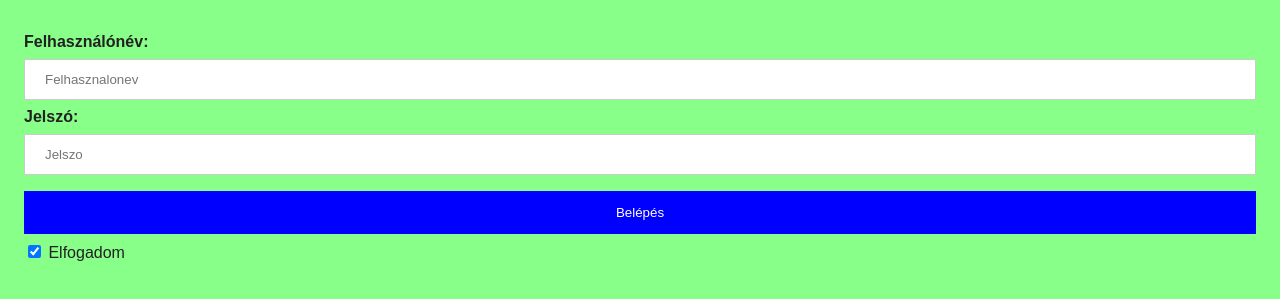
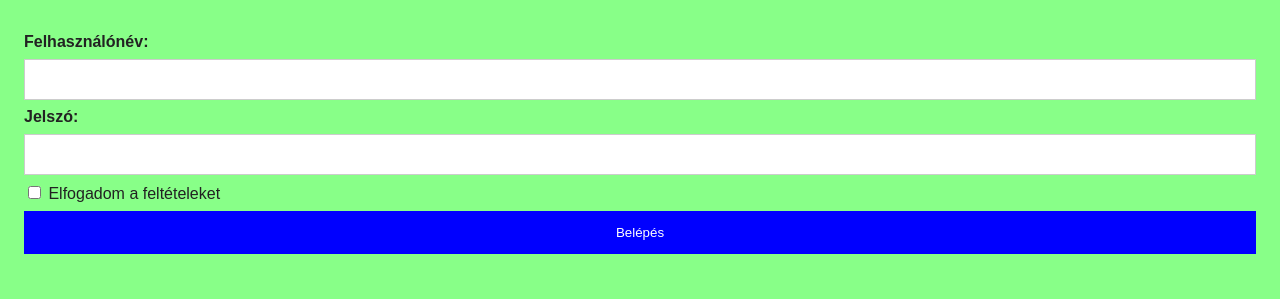
Before and after one commit to viktorkaa/loginForm, a plain HTML site: page index.html in a window 1280 px wide. Both pictures are taken after a click on the button "Belépés". Shown: the part 51-350 px from the top of the page. Drawn offline with Linux system fonts and the light colour scheme.

Commit message:
Update index.html

```diff
--- a/index.html
+++ b/index.html
@@ -8,22 +8,43 @@
     <title>loginForm</title>
     <link rel="stylesheet" href="login.css">
 
+    <script>
+        function elfogad() {
+            let felhasznalo = document.getElementById('nev').value
+            let jelszo = document.getElementById("jelszo").value
+            var box = document.getElementById("check").checked
+
+            if (felhasznalo == "admin" && jelszo == "admin1234" && box) {
+                window.alert("Üdv admin!")
+            }
+        }
+
+    </script>
+
+
 </head>
 
+<body>
 <h2>Login Form</h2>
 
     <div class="container">
-        <label for="uname"><b>Felhasználónév:</b></label>
-        <input type="text" placeholder="Felhasznalonev" name="uname" required>
 
-        <label for="psw"><b>Jelszó:</b></label>
-        <input type="password" placeholder="Jelszo" name="psw" required>
+        <label for="name"><b>Felhasználónév:</b></label>
+        <input type="text" id="nev" name="nev" value="">
 
-        <button type="submit">Belépés</button>
-        <label>
-            <input type="checkbox" checked="checked" name="remember"> Elfogadom
-        </label>
-    </div>
+
+        <form >
+            <label for="psw"><b>Jelszó:</b></label>
+            <input type="password" id="jelszo" name="jelszo" value="">
+        </form>
+
+        <form >
+            <label for="check"></label>
+            <input type="checkbox" id="check" name="true" value=""> Elfogadom a feltételeket
+        </form>
+
+
+        <button onclick="elfogad()">Belépés</button>
     </div>
 </body>
 
```
